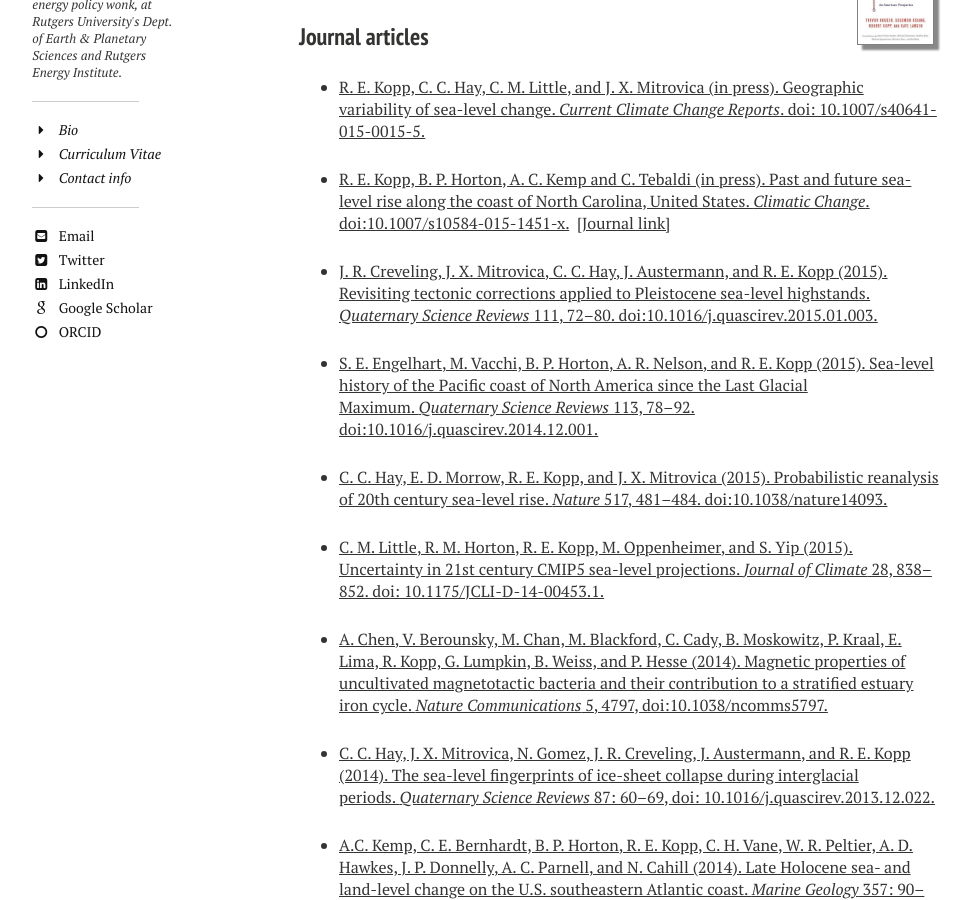
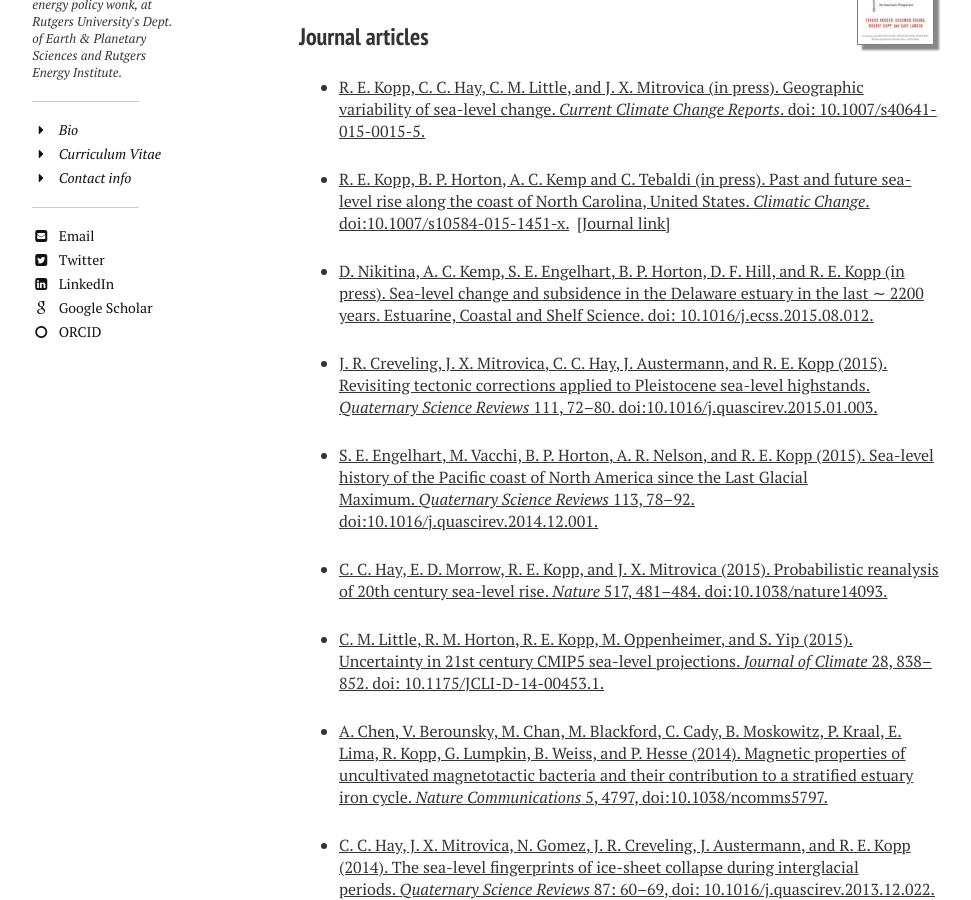
Before and after one commit to mrke/bobkopp.github.io, a Jekyll site: the page built from papers/index.md, in a window 1280 px wide and 900 px high, scrolled down 1320 px. Shown: the whole window, without its empty margins (21-992 px from the left). Built offline with Jekyll 4.4.1, drawn with Linux system fonts in a browser that asks for light colours; nearby versions of some CDN libraries.

Commit message:
Updated pubs.

```diff
--- a/papers/index.md
+++ b/papers/index.md
@@ -40,6 +40,8 @@ image:
 * [R. E. Kopp, C. C. Hay, C. M. Little, and J. X. Mitrovica (in press). Geographic variability of sea-level change. _Current Climate Change Reports_. doi: 10.1007/s40641-015-0015-5.](http://dx.doi.org/10.1007/s40641-015-0015-5)
 
 * [R. E. Kopp, B. P. Horton, A. C. Kemp and C. Tebaldi (in press). Past and future sea-level rise along the coast of North Carolina, United States. _Climatic Change_. doi:10.1007/s10584-015-1451-x.](http://arxiv.org/abs/1410.8369)  [[Journal link]](http://dx.doi.org/10.1007/s10584-015-1451-x)
+
+* [D. Nikitina, A. C. Kemp, S. E. Engelhart, B. P. Horton, D. F. Hill, and R. E. Kopp (in press). Sea-level change and subsidence in the Delaware estuary in the last ∼ 2200 years. Estuarine, Coastal and Shelf Science. doi: 10.1016/j.ecss.2015.08.012.](http://dx.doi.org/10.1016/j.ecss.2015.08.012)
 
 * [J. R. Creveling, J. X. Mitrovica, C. C. Hay, J. Austermann, and R. E. Kopp (2015). Revisiting tectonic corrections applied to Pleistocene sea-level highstands. _Quaternary Science Reviews_ 111, 72–80\. doi:10.1016/j.quascirev.2015.01.003.](http://dx.doi.org/10.1016/j.quascirev.2015.01.003)
 
```
